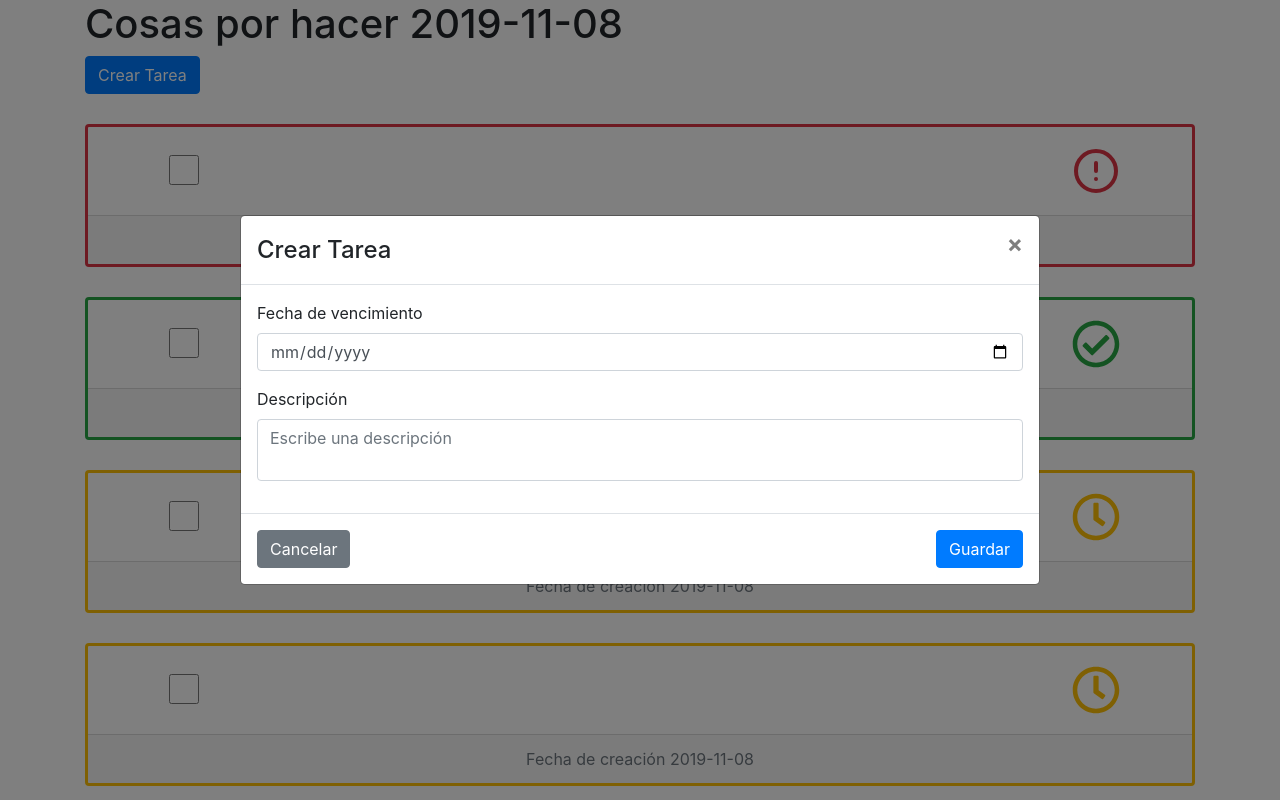
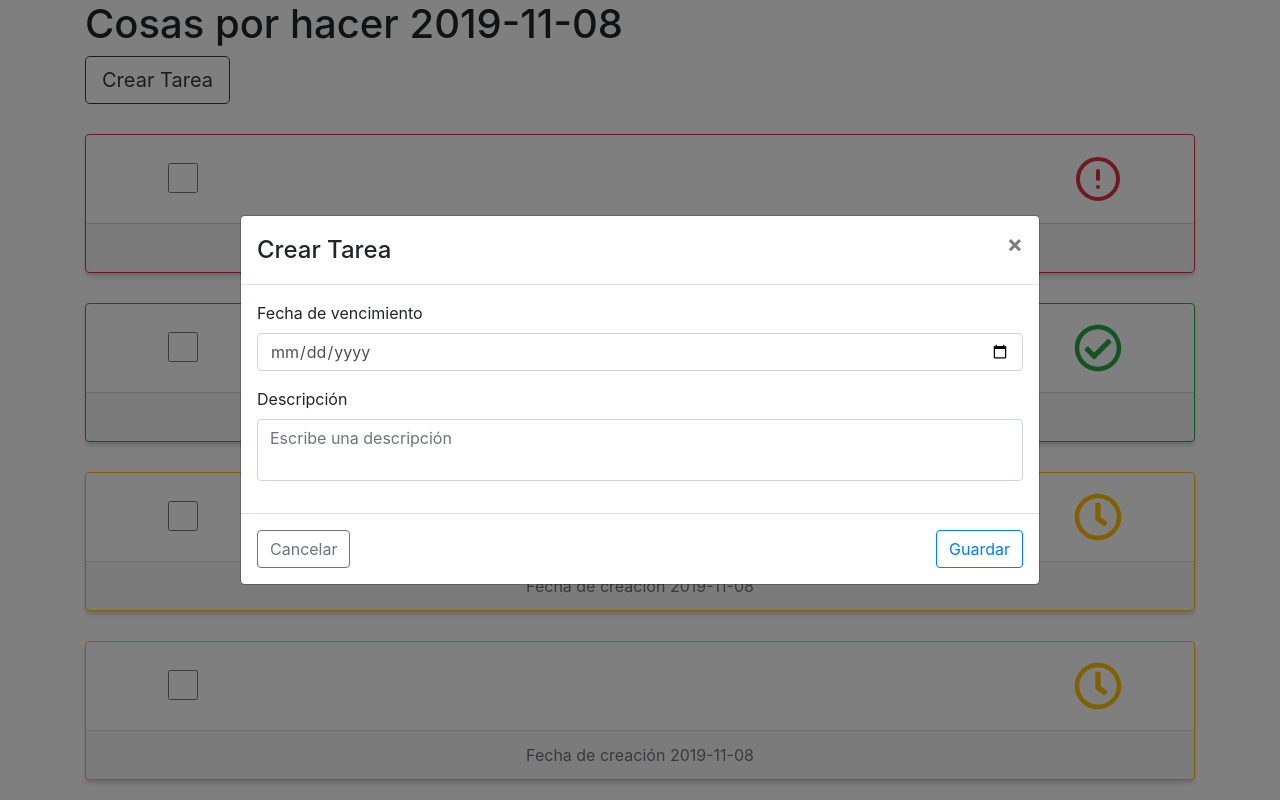
Before and after one commit to Cloiw/gp-test, a React (Create React App) app: page / in a window 1280 px wide. Both pictures are taken after a click on the button "Crear Tarea". Shown: the top 800 px of the page. Built offline with nearby package versions, Linux system fonts and the light colour scheme; data requests are answered from the project's data file.

Commit message:
update de readme, borde card

```diff
--- a/db.json
+++ b/db.json
@@ -62,6 +62,13 @@
       "status": 1,
       "text": "lllllll",
       "id": 9
+    },
+    {
+      "creation_date": "2019-11-08",
+      "expiration_date": "2019-11-22",
+      "status": 1,
+      "text": "Bañar al perrito",
+      "id": 10
     }
   ]
 }
--- a/src/components/CreateTask/index.js
+++ b/src/components/CreateTask/index.js
@@ -8,7 +8,7 @@ const CreateTask = () => {
 
   return (
     <ButtonToolbar>
-      <Button variant="primary" onClick={() => setModalShow(true)}>
+      <Button variant="outline-dark" size="lg" onClick={() => setModalShow(true)}>
         Crear Tarea
       </Button>
       <ModalCreateTask
--- a/src/components/ModalCreateTask/index.js
+++ b/src/components/ModalCreateTask/index.js
@@ -47,8 +47,8 @@ const ModalCreateTask = ({ show, onHide, addTask }) => {
         </Form>
       </Modal.Body>
       <Modal.Footer>
-        <Button variant="secondary" onClick={onHide}>Cancelar</Button>
-        <Button onClick={() => {handleSubmit()}}>Guardar</Button>
+        <Button variant="outline-secondary" onClick={onHide}>Cancelar</Button>
+        <Button variant="outline-primary" onClick={() => {handleSubmit()}}>Guardar</Button>
       </Modal.Footer>
     </Modal>
   </div>
--- a/src/components/TaskCard/TaskCard.css
+++ b/src/components/TaskCard/TaskCard.css
@@ -1,5 +1,8 @@
 .card {
-  border: 3px solid !important;
+  border: 1.5px solid !important;
+  -webkit-box-shadow: 0px 4px 5px -1px rgba(0,0,0,0.2);
+  -moz-box-shadow: 0px 4px 5px -1px rgba(0,0,0,0.2);
+  box-shadow: 0px 4px 5px -1px rgba(0,0,0,0.2);
 }
 .text-center {
   margin: 30px 0;
```
Also changed, not shown: 1 other file (tests, documents, lock files or other folders).
